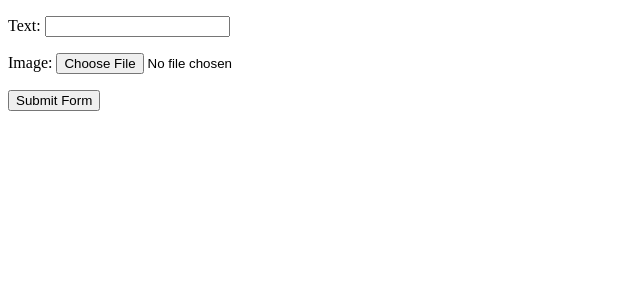
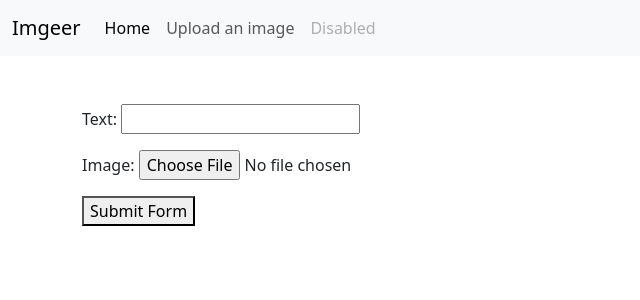
Before and after one commit to FancyPotts/django2, a Django app: page /post/ in a window 1280 px wide. Shown: the top 300 px of the page, without its empty margins (0-640 px from the left). Run offline with Django 4.2, Linux system fonts and the light colour scheme; some libraries are stand-ins or nearby versions.

Commit message:
Added includes template subfolder, navbar

```diff
--- a/templates/base.html
+++ b/templates/base.html
@@ -5,6 +5,14 @@
     <meta http-equiv="X-UA-Compatible" content="IE=edge">
     <meta name="viewport" content="width=device-width, initial-scale=1.0">
     <title>{% block title %}Imgeer: Default title{% endblock title %}</title>
+    <!doctype html>
+    <html lang="en">
+    <head>
+        <meta charset="utf-8">
+        <meta name="viewport" content="width=device-width, initial-scale=1">
+        <link href="https://cdn.jsdelivr.net/npm/bootstrap@5.3.0-alpha1/dist/css/bootstrap.min.css" rel="stylesheet" integrity="sha384-GLhlTQ8iRABdZLl6O3oVMWSktQOp6b7In1Zl3/Jr59b6EGGoI1aFkw7cmDA6j6gD" crossorigin="anonymous">
+    </head>
+</html>
 </head>
 <body>
         {% if messages %}
@@ -15,6 +23,11 @@
         </ul>
         {% endif %}
 
-        {% block body %}{% endblock body %}
+        {% include 'includes/navbar.html' %}
+
+          <div class="container mt-5">
+
+              {% block body %}{% endblock body %}
+            </div>
 </body>
 </html>
--- /dev/null
+++ b/templates/includes/navbar.html
@@ -0,0 +1,21 @@
+<nav class="navbar navbar-expand-lg bg-body-tertiary">
+    <div class="container-fluid">
+      <a class="navbar-brand" href="/">Imgeer</a>
+      <button class="navbar-toggler" type="button" data-bs-toggle="collapse" data-bs-target="#navbarNav" aria-controls="navbarNav" aria-expanded="false" aria-label="Toggle navigation">
+        <span class="navbar-toggler-icon"></span>
+      </button>
+      <div class="collapse navbar-collapse" id="navbarNav">
+        <ul class="navbar-nav">
+          <li class="nav-item">
+            <a class="nav-link active" aria-current="page" href="{% url 'feed:index' %}">Home</a>
+          </li>
+          <li class="nav-item">
+            <a class="nav-link" href="{% url 'feed:post' %}">Upload an image</a>
+          </li>
+          <li class="nav-item">
+            <a class="nav-link disabled">Disabled</a>
+          </li>
+        </ul>
+      </div>
+    </div>
+  </nav>
```
Also changed, not shown: templates/home.html (+11 -3 lines).
